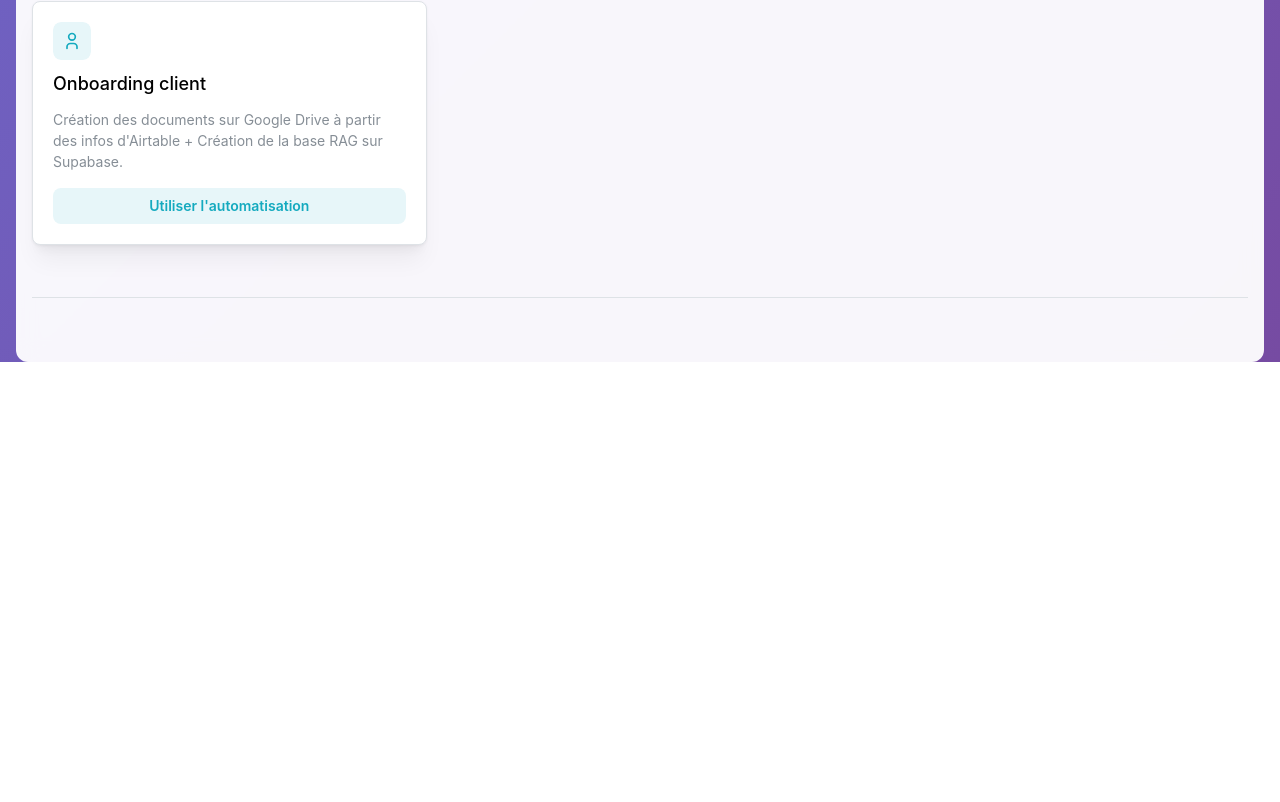
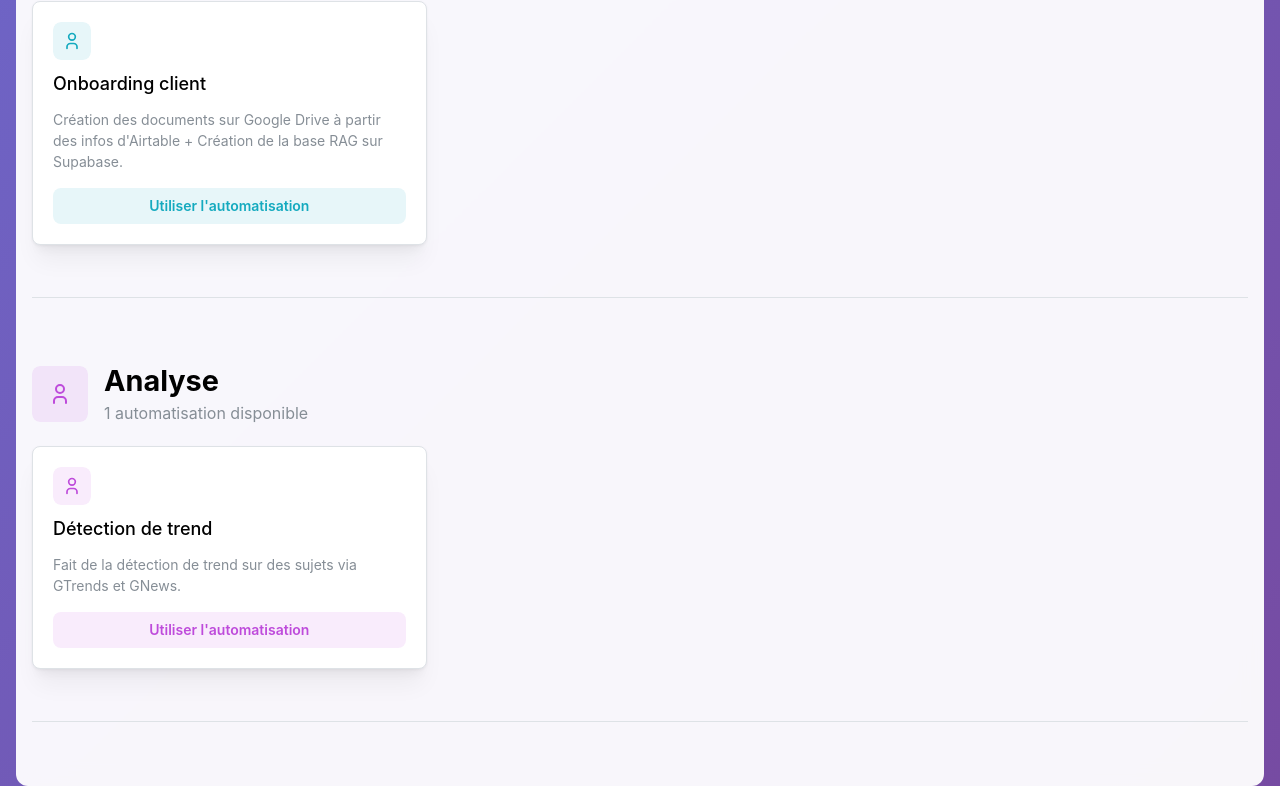
Before and after one commit to AllanVaccarizi/HubAutomation, a React (Create React App) app: page / in a window 1280 px wide. Shown: the part 2255-3057 px from the top of the page. Before the commit the page ends 2633 px from the top, so only its background shows below. Built offline with nearby package versions, Linux system fonts and the light colour scheme.

Commit message:
ajout automation détection de trend

```diff
--- a/src/App.js
+++ b/src/App.js
@@ -126,6 +126,17 @@ const automationsData = {
       pdfGuide: 'https://drive.google.com/file/d/1lWcvkDNYVdOAidzVUSkc9IvpTVIS7xI7/preview',
       icon: IconUser,
       color: 'cyan'
+    }
+  ],
+  analyse: [
+    {
+      id: 'detection-trend',
+      title: 'Détection de trend',
+      description: 'Fait de la détection de trend sur des sujets via GTrends et GNews.',
+      webhook: 'https://n8n.srv749948.hstgr.cloud/webhook/630d898d-3103-47f6-b1c1-2444d5f7c5a7/chat',
+      pdfGuide: 'https://drive.google.com/file/d/1fadLylKzA08IEjjhfjLsp4q7dyYGQzVY/preview',
+      icon: IconUser,
+      color: 'grape'
     }
   ]
 };
@@ -388,7 +399,8 @@ const HomePage = ({ onSelectAutomation }) => {
     googleAds: 'Google Ads',
     seo: 'SEO',
     scraping: 'Scraping',
-    gestionProjet: 'Gestion de projet'
+    gestionProjet: 'Gestion de projet',
+    analyse: 'Analyse'
   };
 
   const categoryIcons = {
@@ -396,7 +408,8 @@ const HomePage = ({ onSelectAutomation }) => {
     googleAds: IconAd,
     seo: IconSeo,
     scraping: IconWorldWww,
-    gestionProjet: IconUser
+    gestionProjet: IconUser,
+    analyse: IconUser
   };
 
   const categoryColors = {
@@ -404,7 +417,8 @@ const HomePage = ({ onSelectAutomation }) => {
     googleAds: 'green',
     seo: 'orange',
     scraping: 'purple',
-    gestionProjet: 'cyan'
+    gestionProjet: 'cyan',
+    analyse: 'grape'
   };
 
   return (
```
